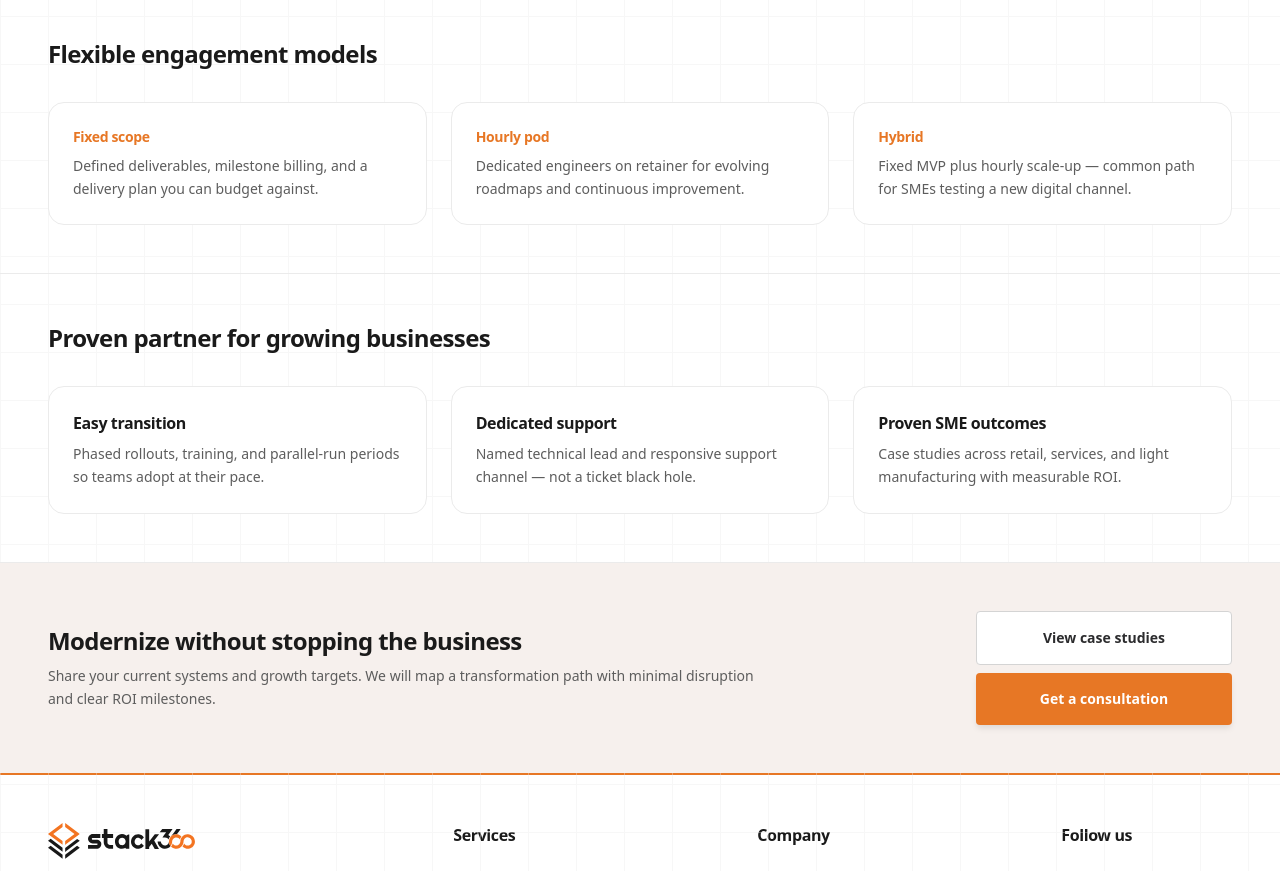
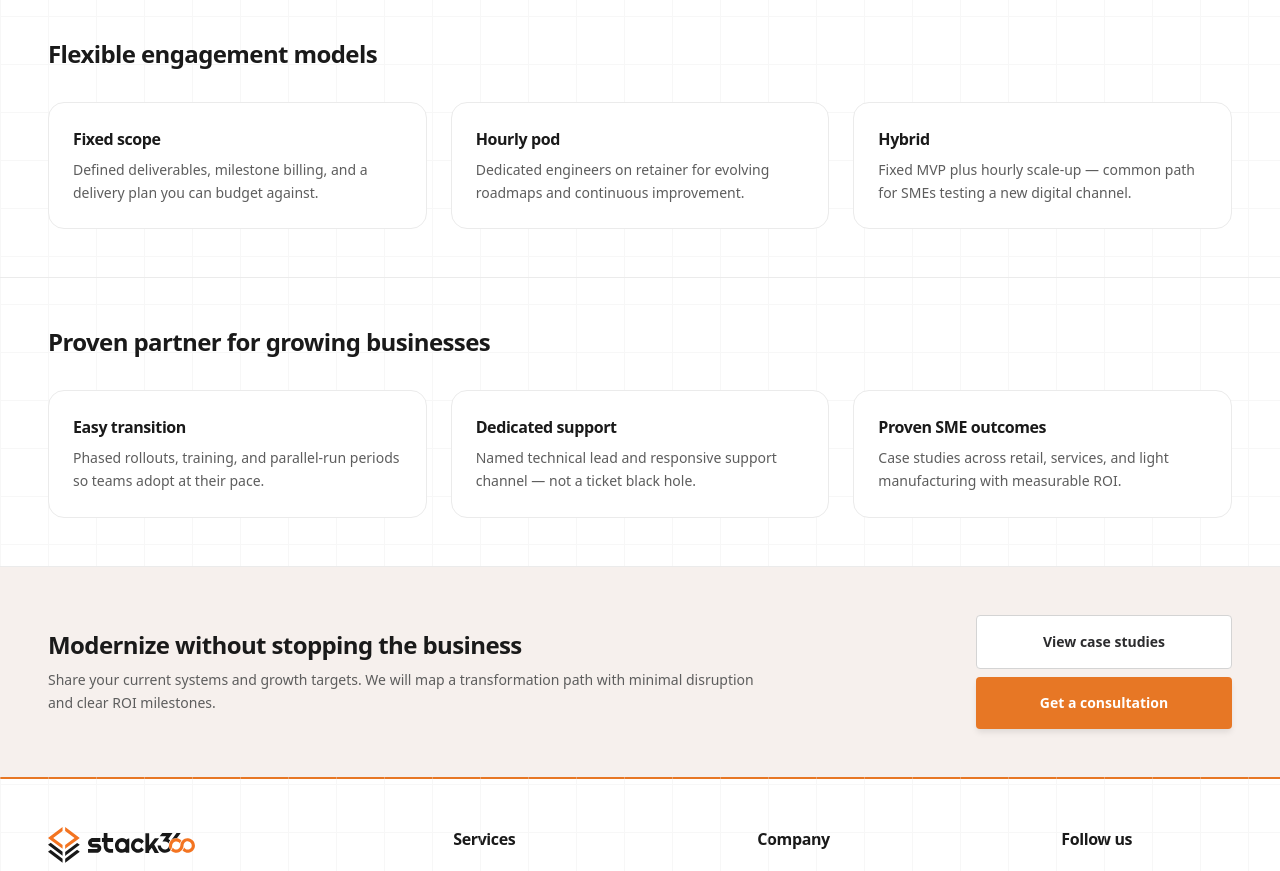
Before and after one commit to levi-dev-stack/stack360-website, a Next.js app: page /who-we-help/smes in a window 1280 px wide. Shown: the part 1280-2151 px from the top of the page. Built offline with nearby package versions, Linux system fonts and the light colour scheme.

Commit message:
feat: update SmesPage engagement item styles for improved readability

```diff
--- a/src/components/pages/who-we-help/smes/index.tsx
+++ b/src/components/pages/who-we-help/smes/index.tsx
@@ -95,7 +95,7 @@ export default function SmesPage() {
             {SMES_ENGAGEMENT.map((item) => (
               <MotionStaggerItem key={item.model}>
                 <MotionCard className="rounded-xl border border-neutral-200 bg-neutral-50 p-lg">
-                  <h3 className="font-mono text-sm font-bold text-primary">{item.model}</h3>
+                  <h3 className="text-base font-bold text-neutral-900">{item.model}</h3>
                   <p className="mt-sm text-sm leading-relaxed text-neutral-600">{item.detail}</p>
                 </MotionCard>
               </MotionStaggerItem>
```
